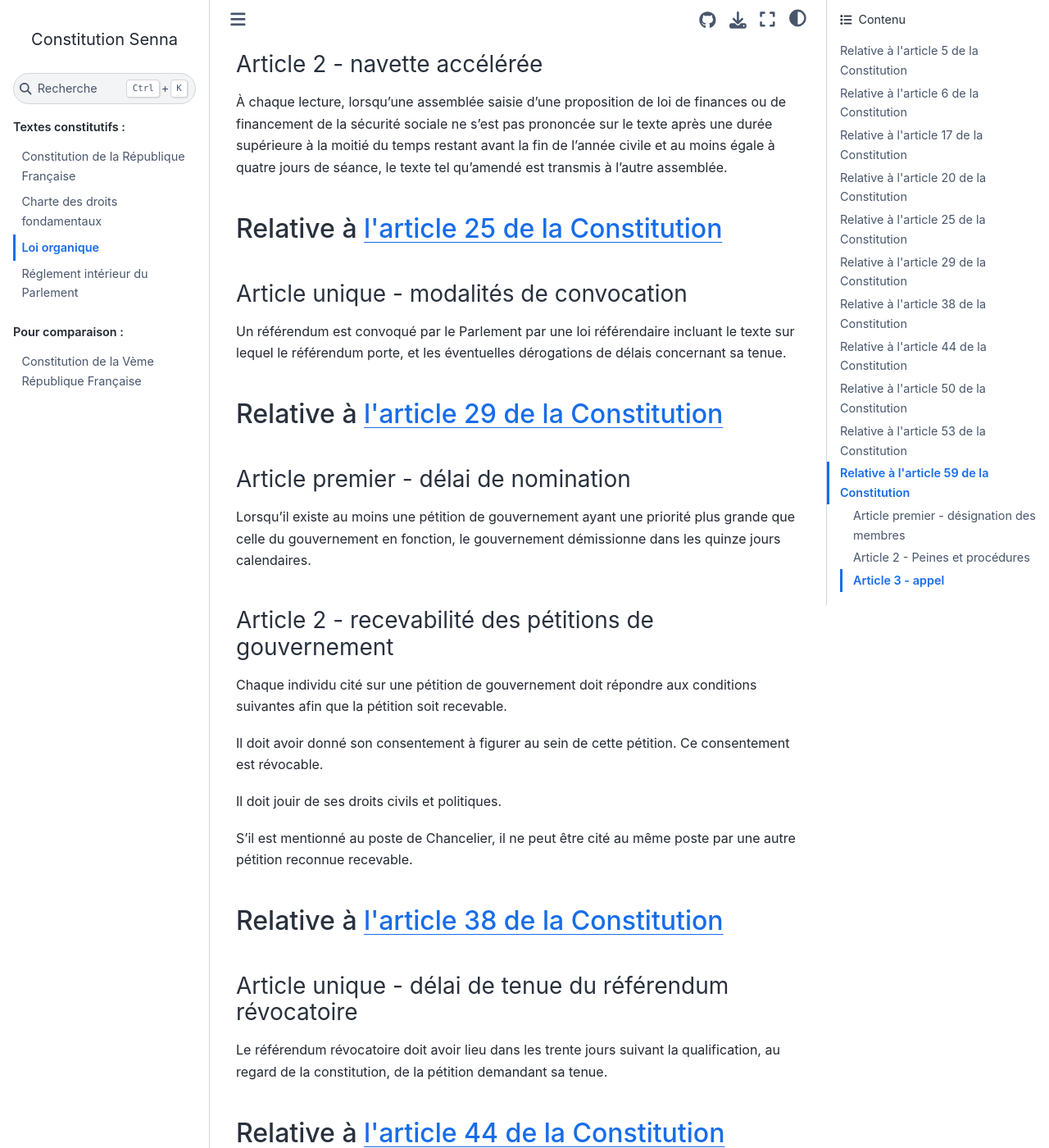
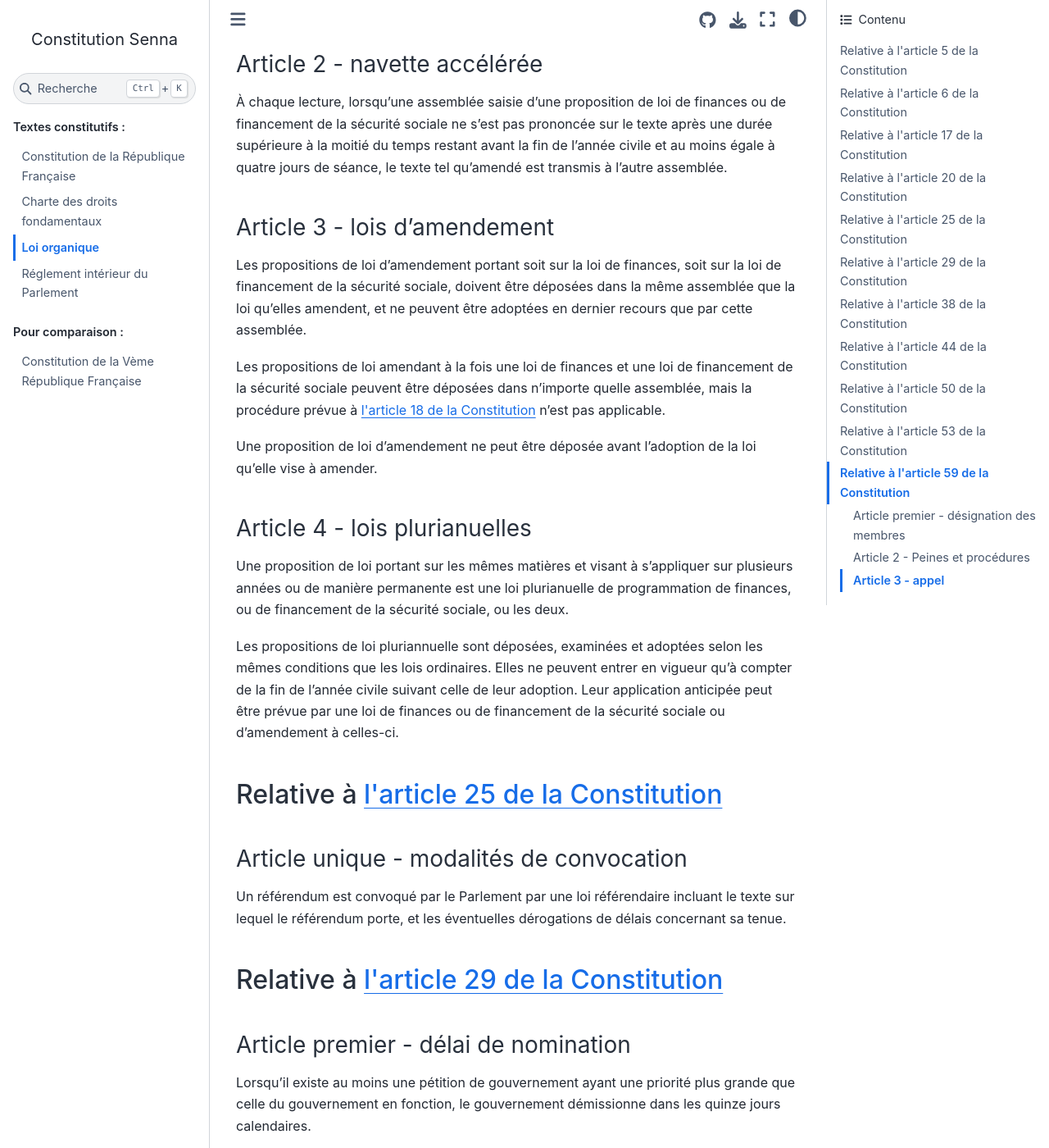
Before and after one commit to Gouvernathor/senna, a Sphinx documentation site: the page built from source/organique.rst, in a window 1280 px wide and 1400 px high, scrolled down 3561 px. Shown: the whole window at 82% size. Built offline with Sphinx 7.4.7 and the Sphinx Book theme 1.1.4, drawn with Linux system fonts in a browser that asks for light colours.

Commit message:
avancement sur l'organique financier

```diff
--- a/source/organique.rst
+++ b/source/organique.rst
@@ -113,6 +113,22 @@
 Article 2 - navette accélérée
 -----------------------------
 À chaque lecture, lorsqu'une assemblée saisie d'une proposition de loi de finances ou de financement de la sécurité sociale ne s'est pas prononcée sur le texte après une durée supérieure à la moitié du temps restant avant la fin de l'année civile et au moins égale à quatre jours de séance, le texte tel qu'amendé est transmis à l'autre assemblée.
+
+Article 3 - lois d'amendement
+-----------------------------
+Les propositions de loi d'amendement portant soit sur la loi de finances, soit sur la loi de financement de la sécurité sociale, doivent être déposées dans la même assemblée que la loi qu'elles amendent, et ne peuvent être adoptées en dernier recours que par cette assemblée.
+
+Les propositions de loi amendant à la fois une loi de finances et une loi de financement de la sécurité sociale peuvent être déposées dans n'importe quelle assemblée, mais la procédure prévue à :artref:`adoption par une seule assemblée` n'est pas applicable.
+
+Une proposition de loi d'amendement ne peut être déposée avant l'adoption de la loi qu'elle vise à amender.
+
+Article 4 - lois plurianuelles
+------------------------------
+Une proposition de loi portant sur les mêmes matières et visant à s'appliquer sur plusieurs années ou de manière permanente est une loi plurianuelle de programmation de finances, ou de financement de la sécurité sociale, ou les deux.
+
+Les propositions de loi pluriannuelle sont déposées, examinées et adoptées selon les mêmes conditions que les lois ordinaires. Elles ne peuvent entrer en vigueur qu'à compter de la fin de l'année civile suivant celle de leur adoption. Leur application anticipée peut être prévue par une loi de finances ou de financement de la sécurité sociale ou d'amendement à celles-ci.
+
+.. contenu réservé, facultatif, obligatoire...
 
 -----------------------------------------------
 Relative à :artref:`référendums`
```
